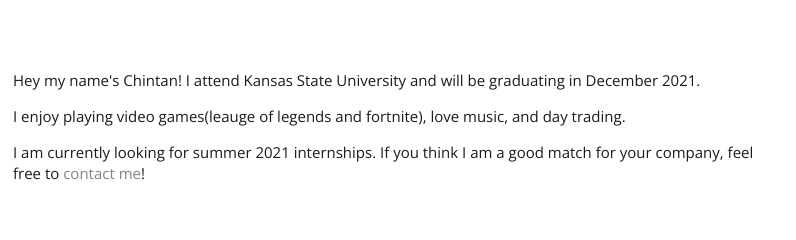
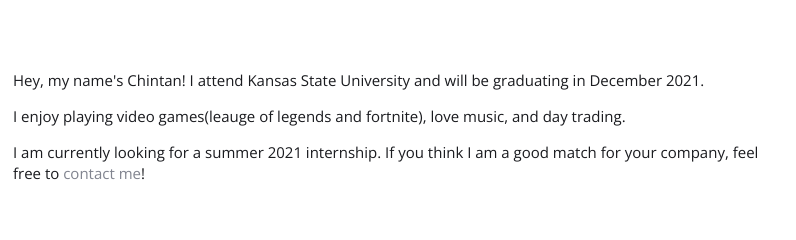
Before and after one commit to chintan1226/chintan1226.github.io, a plain HTML site: page index.html in a window 1280 px wide. Shown: the part 691-931 px from the top of the page, 447-1243 px from the left. Drawn offline with nearby package versions, Linux system fonts and the light colour scheme.

Commit message:
spell checked about me

```diff
--- a/index.html
+++ b/index.html
@@ -112,10 +112,10 @@
                 <div class="col-sm-8 col-sm-offset-1">
                     <div class="margin-b-60">
 
-                        <p>Hey my name's Chintan! I attend Kansas State University and will be graduating in December
+                        <p>Hey, my name's Chintan! I attend Kansas State University and will be graduating in December
                             2021.</p>
                         <p>I enjoy playing video games(leauge of legends and fortnite), love music, and day trading.</p>
-                        <p>I am currently looking for summer 2021 internships. If you think I am a good match for your
+                        <p>I am currently looking for a summer 2021 internship. If you think I am a good match for your
                             company, feel free to <a href="#contact">contact me</a>!</p>
                     </div>
                 </div>
@@ -188,7 +188,7 @@
                     <div class="col-sm-3 sm-margin-b-30">
                         <div class="text-right sm-text-left">
                             <h2 class="margin-b-0">Resume</h2>
-                            <p>Updated: 8/11/20 </p>
+                            <p>Updated: 8/13/20 </p>
                         </div>
                     </div>
                     <div class="col-sm-8 col-sm-offset-1">
```
